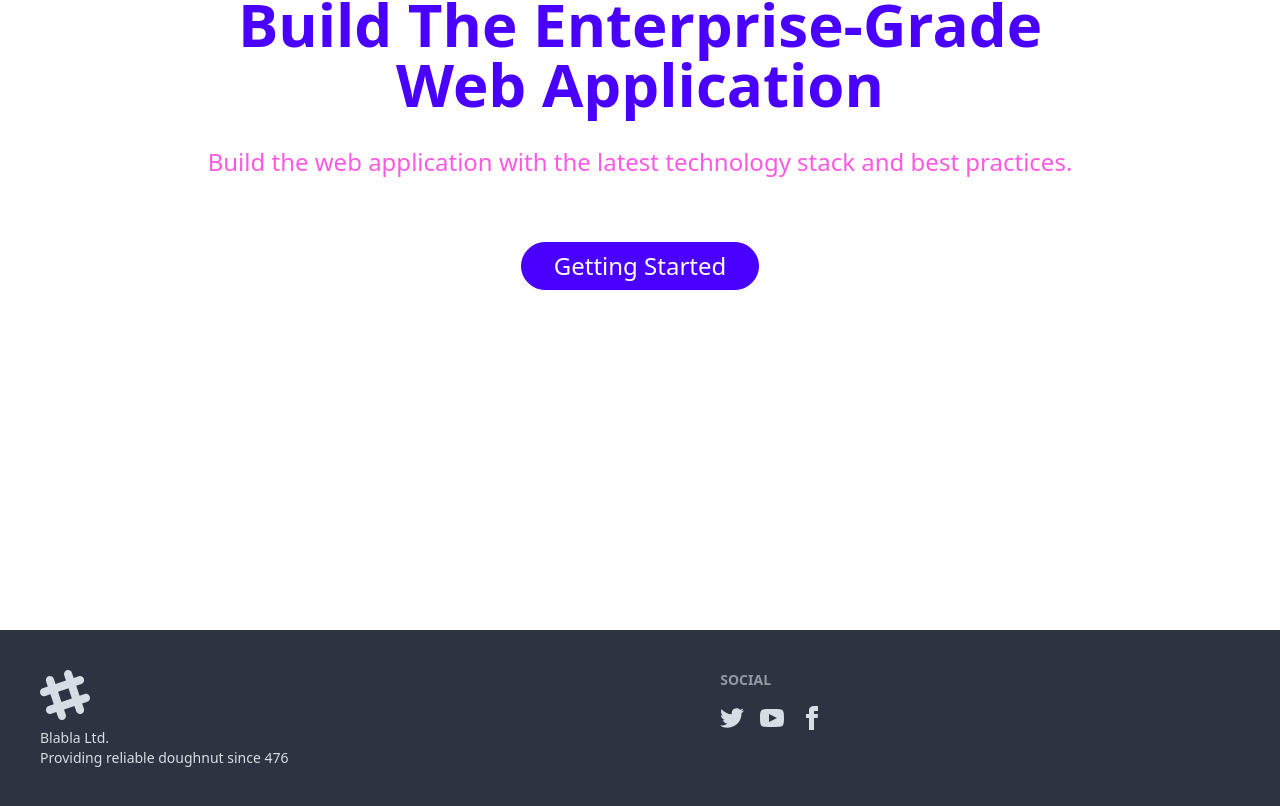
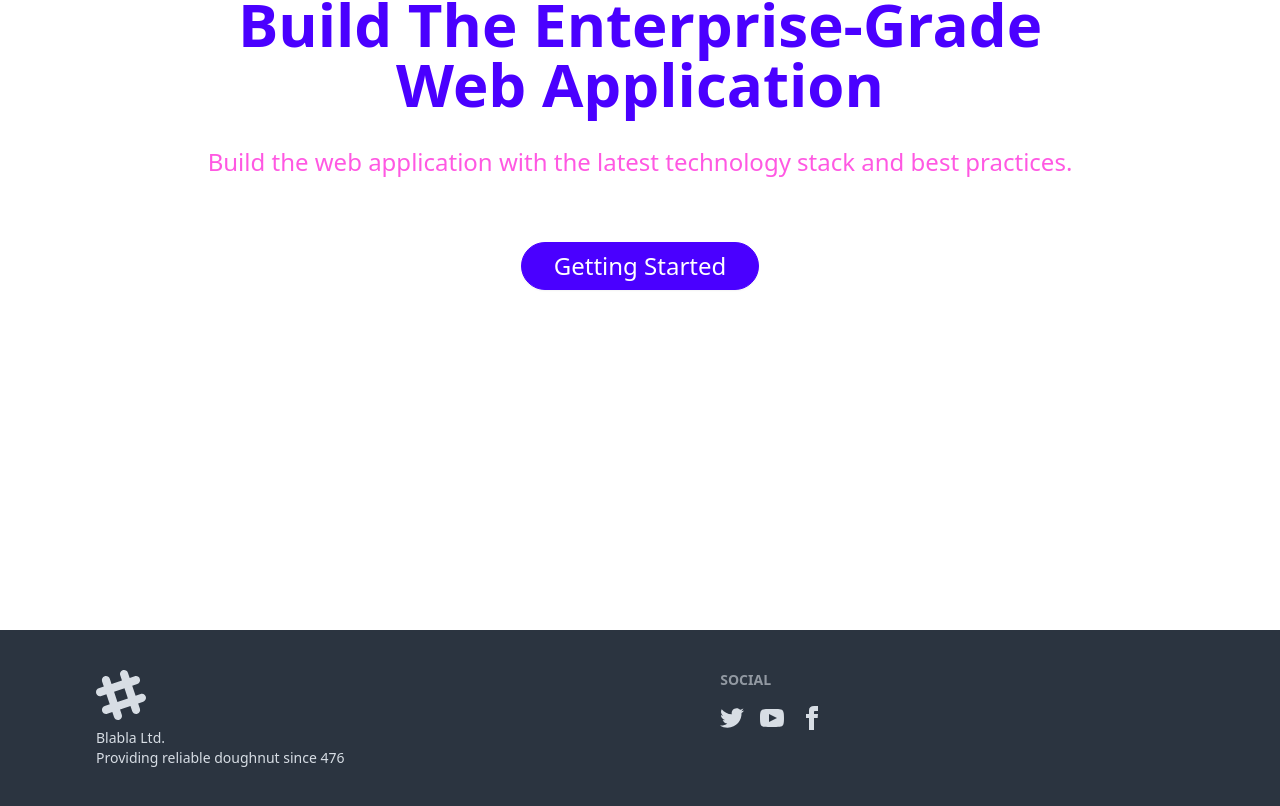
Before and after one commit to PleahMaCaka/Supavelte-SSR-v1, a SvelteKit app: page / in a window 1280 px wide. Shown: the part 170-976 px from the top of the page. Built offline with nearby package versions, Linux system fonts and the light colour scheme.

Commit message:
feat: restructure page/app layout, update footer

```diff
--- /dev/null
+++ b/src/routes/(page)/+layout.svelte
@@ -0,0 +1,38 @@
+<div class="size-full min-h-screen">
+    <slot/>
+</div>
+<!-- Footer -->
+<div class="bg-neutral">
+    <footer class="footer container mx-auto px-24 2xl:px-72 p-10 text-neutral-content">
+        <aside>
+            <svg width="50" height="50" viewBox="0 0 24 24" xmlns="http://www.w3.org/2000/svg" fill-rule="evenodd"
+                 clip-rule="evenodd" class="fill-current">
+                <path d="M22.672 15.226l-2.432.811.841 2.515c.33 1.019-.209 2.127-1.23 2.456-1.15.325-2.148-.321-2.463-1.226l-.84-2.518-5.013 1.677.84 2.517c.391 1.203-.434 2.542-1.831 2.542-.88 0-1.601-.564-1.86-1.314l-.842-2.516-2.431.809c-1.135.328-2.145-.317-2.463-1.229-.329-1.018.211-2.127 1.231-2.456l2.432-.809-1.621-4.823-2.432.808c-1.355.384-2.558-.59-2.558-1.839 0-.817.509-1.582 1.327-1.846l2.433-.809-.842-2.515c-.33-1.02.211-2.129 1.232-2.458 1.02-.329 2.13.209 2.461 1.229l.842 2.515 5.011-1.677-.839-2.517c-.403-1.238.484-2.553 1.843-2.553.819 0 1.585.509 1.85 1.326l.841 2.517 2.431-.81c1.02-.33 2.131.211 2.461 1.229.332 1.018-.21 2.126-1.23 2.456l-2.433.809 1.622 4.823 2.433-.809c1.242-.401 2.557.484 2.557 1.838 0 .819-.51 1.583-1.328 1.847m-8.992-6.428l-5.01 1.675 1.619 4.828 5.011-1.674-1.62-4.829z"></path>
+            </svg>
+            <p>Blabla Ltd.<br>Providing reliable doughnut since 476</p>
+        </aside>
+        <nav>
+            <h6 class="footer-title">Social</h6>
+            <div class="grid grid-flow-col gap-4">
+                <a href="https://x.com/">
+                    <svg xmlns="http://www.w3.org/2000/svg" width="24" height="24" viewBox="0 0 24 24"
+                         class="fill-current hover:fill-blue-500 duration-100">
+                        <path d="M24 4.557c-.883.392-1.832.656-2.828.775 1.017-.609 1.798-1.574 2.165-2.724-.951.564-2.005.974-3.127 1.195-.897-.957-2.178-1.555-3.594-1.555-3.179 0-5.515 2.966-4.797 6.045-4.091-.205-7.719-2.165-10.148-5.144-1.29 2.213-.669 5.108 1.523 6.574-.806-.026-1.566-.247-2.229-.616-.054 2.281 1.581 4.415 3.949 4.89-.693.188-1.452.232-2.224.084.626 1.956 2.444 3.379 4.6 3.419-2.07 1.623-4.678 2.348-7.29 2.04 2.179 1.397 4.768 2.212 7.548 2.212 9.142 0 14.307-7.721 13.995-14.646.962-.695 1.797-1.562 2.457-2.549z"></path>
+                    </svg>
+                </a>
+                <a href="https://youtube.com/">
+                    <svg xmlns="http://www.w3.org/2000/svg" width="24" height="24" viewBox="0 0 24 24"
+                         class="fill-current hover:fill-red-500 duration-100">
+                        <path d="M19.615 3.184c-3.604-.246-11.631-.245-15.23 0-3.897.266-4.356 2.62-4.385 8.816.029 6.185.484 8.549 4.385 8.816 3.6.245 11.626.246 15.23 0 3.897-.266 4.356-2.62 4.385-8.816-.029-6.185-.484-8.549-4.385-8.816zm-10.615 12.816v-8l8 3.993-8 4.007z"></path>
+                    </svg>
+                </a>
+                <a href="https://facebook.com">
+                    <svg xmlns="http://www.w3.org/2000/svg" width="24" height="24" viewBox="0 0 24 24"
+                         class="fill-current hover:fill-blue-600 duration-100">
+                        <path d="M9 8h-3v4h3v12h5v-12h3.642l.358-4h-4v-1.667c0-.955.192-1.333 1.115-1.333h2.885v-5h-3.808c-3.596 0-5.192 1.583-5.192 4.615v3.385z"></path>
+                    </svg>
+                </a>
+            </div>
+        </nav>
+    </footer>
+</div>
--- a/src/routes/+page.svelte
+++ b/src/routes/(page)/+page.svelte
@@ -1,6 +1,6 @@
 <div class="navbar bg-base-100 shadow-xl rounded-b-box px-4">
     <div class="navbar-start">
-        <a class="btn btn-ghost text-xl" href="/">Landing</a>
+        <a class="btn btn-ghost text-xl" href="/static">Landing</a>
     </div>
     <div class="navbar-end lg:flex">
         <ul class="menu menu-horizontal px-1">
--- a/src/routes/+layout.svelte
+++ b/src/routes/+layout.svelte
@@ -2,35 +2,4 @@
     import "../app.css"
 </script>
 
-<div class="size-full min-h-screen">
-    <slot/>
-</div>
-<footer class="footer p-10 bg-neutral text-neutral-content">
-    <aside>
-        <svg width="50" height="50" viewBox="0 0 24 24" xmlns="http://www.w3.org/2000/svg" fill-rule="evenodd"
-             clip-rule="evenodd" class="fill-current">
-            <path d="M22.672 15.226l-2.432.811.841 2.515c.33 1.019-.209 2.127-1.23 2.456-1.15.325-2.148-.321-2.463-1.226l-.84-2.518-5.013 1.677.84 2.517c.391 1.203-.434 2.542-1.831 2.542-.88 0-1.601-.564-1.86-1.314l-.842-2.516-2.431.809c-1.135.328-2.145-.317-2.463-1.229-.329-1.018.211-2.127 1.231-2.456l2.432-.809-1.621-4.823-2.432.808c-1.355.384-2.558-.59-2.558-1.839 0-.817.509-1.582 1.327-1.846l2.433-.809-.842-2.515c-.33-1.02.211-2.129 1.232-2.458 1.02-.329 2.13.209 2.461 1.229l.842 2.515 5.011-1.677-.839-2.517c-.403-1.238.484-2.553 1.843-2.553.819 0 1.585.509 1.85 1.326l.841 2.517 2.431-.81c1.02-.33 2.131.211 2.461 1.229.332 1.018-.21 2.126-1.23 2.456l-2.433.809 1.622 4.823 2.433-.809c1.242-.401 2.557.484 2.557 1.838 0 .819-.51 1.583-1.328 1.847m-8.992-6.428l-5.01 1.675 1.619 4.828 5.011-1.674-1.62-4.829z"></path>
-        </svg>
-        <p>Blabla Ltd.<br>Providing reliable doughnut since 476</p>
-    </aside>
-    <nav>
-        <h6 class="footer-title">Social</h6>
-        <div class="grid grid-flow-col gap-4">
-            <a href="https://x.com/">
-                <svg xmlns="http://www.w3.org/2000/svg" width="24" height="24" viewBox="0 0 24 24" class="fill-current">
-                    <path d="M24 4.557c-.883.392-1.832.656-2.828.775 1.017-.609 1.798-1.574 2.165-2.724-.951.564-2.005.974-3.127 1.195-.897-.957-2.178-1.555-3.594-1.555-3.179 0-5.515 2.966-4.797 6.045-4.091-.205-7.719-2.165-10.148-5.144-1.29 2.213-.669 5.108 1.523 6.574-.806-.026-1.566-.247-2.229-.616-.054 2.281 1.581 4.415 3.949 4.89-.693.188-1.452.232-2.224.084.626 1.956 2.444 3.379 4.6 3.419-2.07 1.623-4.678 2.348-7.29 2.04 2.179 1.397 4.768 2.212 7.548 2.212 9.142 0 14.307-7.721 13.995-14.646.962-.695 1.797-1.562 2.457-2.549z"></path>
-                </svg>
-            </a>
-            <a href="https://youtube.com/">
-                <svg xmlns="http://www.w3.org/2000/svg" width="24" height="24" viewBox="0 0 24 24" class="fill-current">
-                    <path d="M19.615 3.184c-3.604-.246-11.631-.245-15.23 0-3.897.266-4.356 2.62-4.385 8.816.029 6.185.484 8.549 4.385 8.816 3.6.245 11.626.246 15.23 0 3.897-.266 4.356-2.62 4.385-8.816-.029-6.185-.484-8.549-4.385-8.816zm-10.615 12.816v-8l8 3.993-8 4.007z"></path>
-                </svg>
-            </a>
-            <a href="https://facebook.com">
-                <svg xmlns="http://www.w3.org/2000/svg" width="24" height="24" viewBox="0 0 24 24" class="fill-current">
-                    <path d="M9 8h-3v4h3v12h5v-12h3.642l.358-4h-4v-1.667c0-.955.192-1.333 1.115-1.333h2.885v-5h-3.808c-3.596 0-5.192 1.583-5.192 4.615v3.385z"></path>
-                </svg>
-            </a>
-        </div>
-    </nav>
-</footer>
+<slot/>
--- a/src/routes/app/+layout.svelte
+++ b/src/routes/app/+layout.svelte
@@ -2,5 +2,7 @@
     import Navbar from "@components/Navbar.svelte"
 </script>
 
-<Navbar/>
-<slot/>
+<div class="size-full min-h-screen">
+    <Navbar/>
+    <slot/>
+</div>
```
